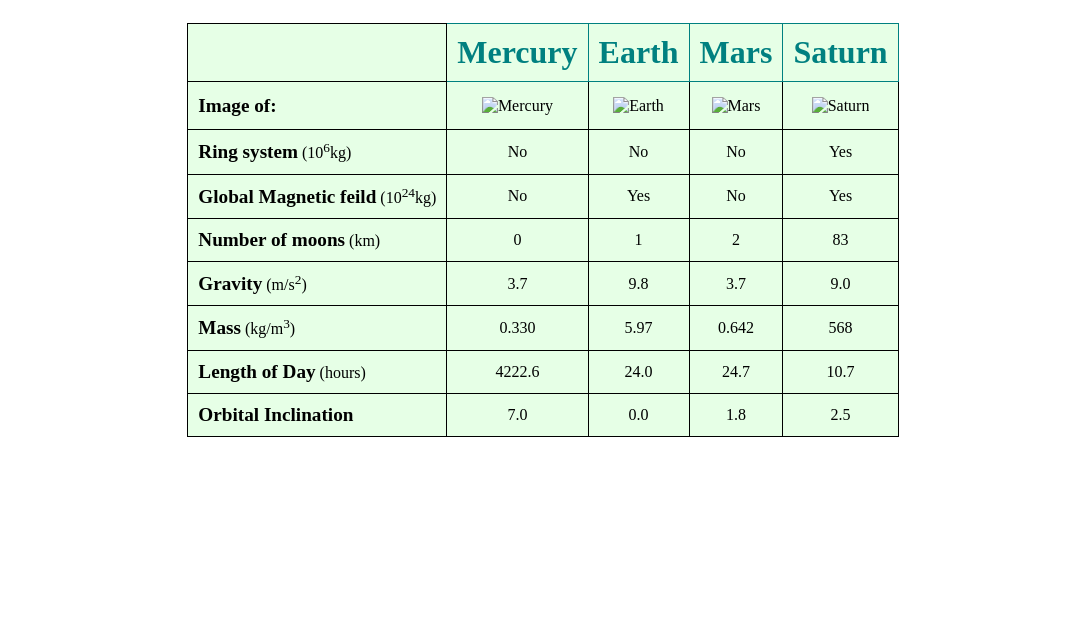
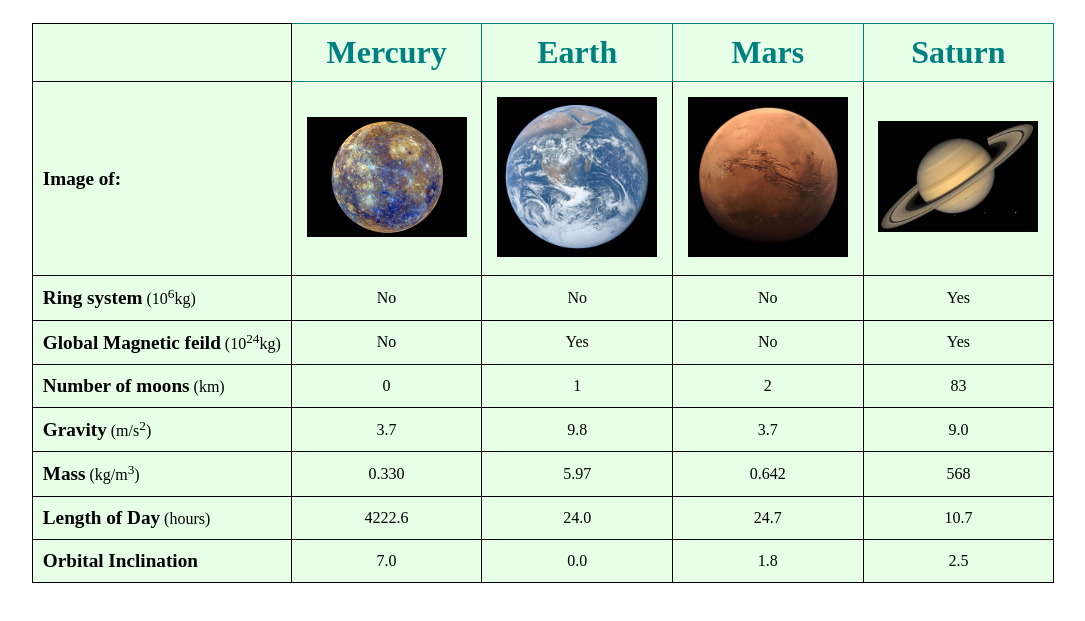
Before and after one commit to IsisXN/LAB_5, a plain HTML site: page index.html in a window 1280 px wide. Shown: the part 137-758 px from the top of the page, without its empty margins (97-1182 px from the left). Drawn offline with Linux system fonts and the light colour scheme; files that its build step writes are made by us from their sources.

Commit message:
Update index.html

```diff
--- a/index.html
+++ b/index.html
@@ -17,12 +17,12 @@
     </tr>
     <tr>
       <td class="headings">
-        <span class="pname">Image of:</span>
+	  <span class="pname">Image of:</span>
       </td>
-      <td class = "image-background"><img src="mercury.jpg" alt="Mercury"></td>
-      <td class = "image-background"><img src="earth.jpg" alt="Earth"></td>
-      <td class = "image-background"><img src="mars.jpg" alt="Mars"></td>
-      <td class = "image-background"><img src="saturn.jpg" alt="Saturn"></td>
+      <td class = "image-background"><img src="media/mercury.jpg" alt="Mercury"></td>
+      <td class = "image-background"><img src="media/earth.jpg" alt="Earth"></td>
+      <td class = "image-background"><img src="media/mars.jpg" alt="Mars"></td>
+      <td class = "image-background"><img src="media/saturn.jpg" alt="Saturn"></td>
     </tr>
     <tr class="hover-facts">
       <td class="headings">
```
